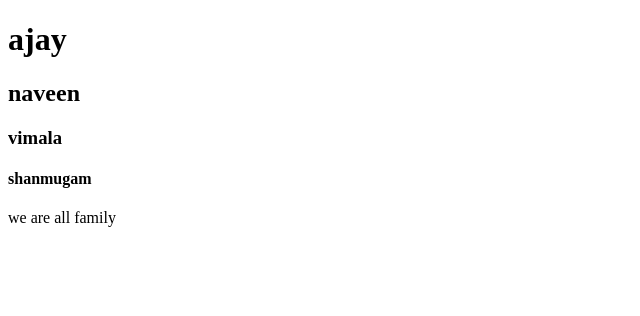
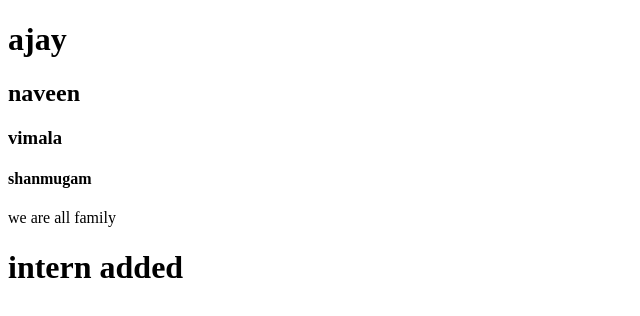
Before and after one commit to Ajaynaveen/git-demo, a plain HTML site: page index.html in a window 1280 px wide. Shown: the whole page, without its empty margins (0-640 px from the left). Drawn offline with Linux system fonts and the light colour scheme.

Commit message:
added branch

```diff
--- a/index.html
+++ b/index.html
@@ -14,6 +14,7 @@
 
     <h4>shanmugam</h4>
     <p>we are all family</p>
+    <h1>intern added</h1>
 
 </body>
 </html>
```
